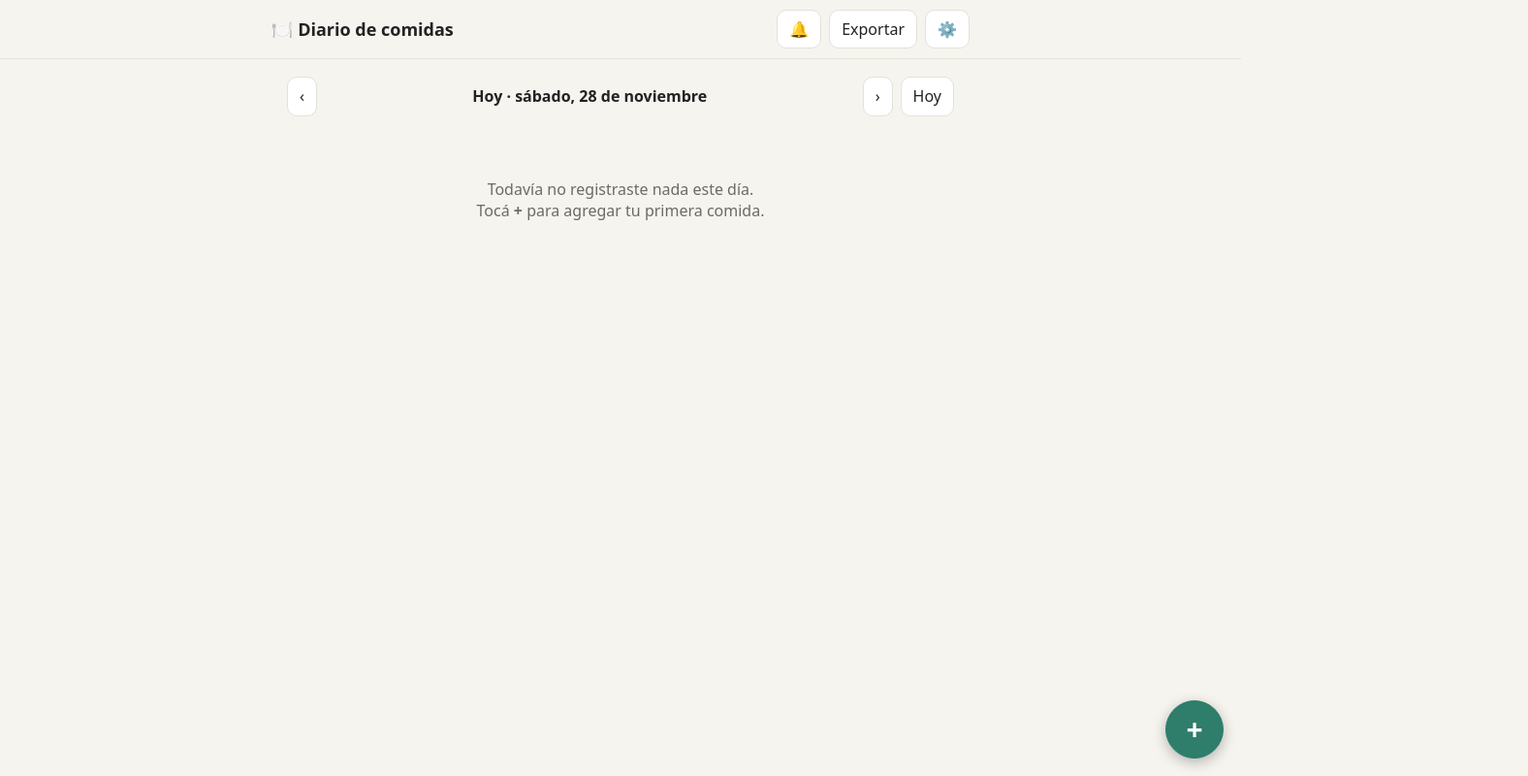
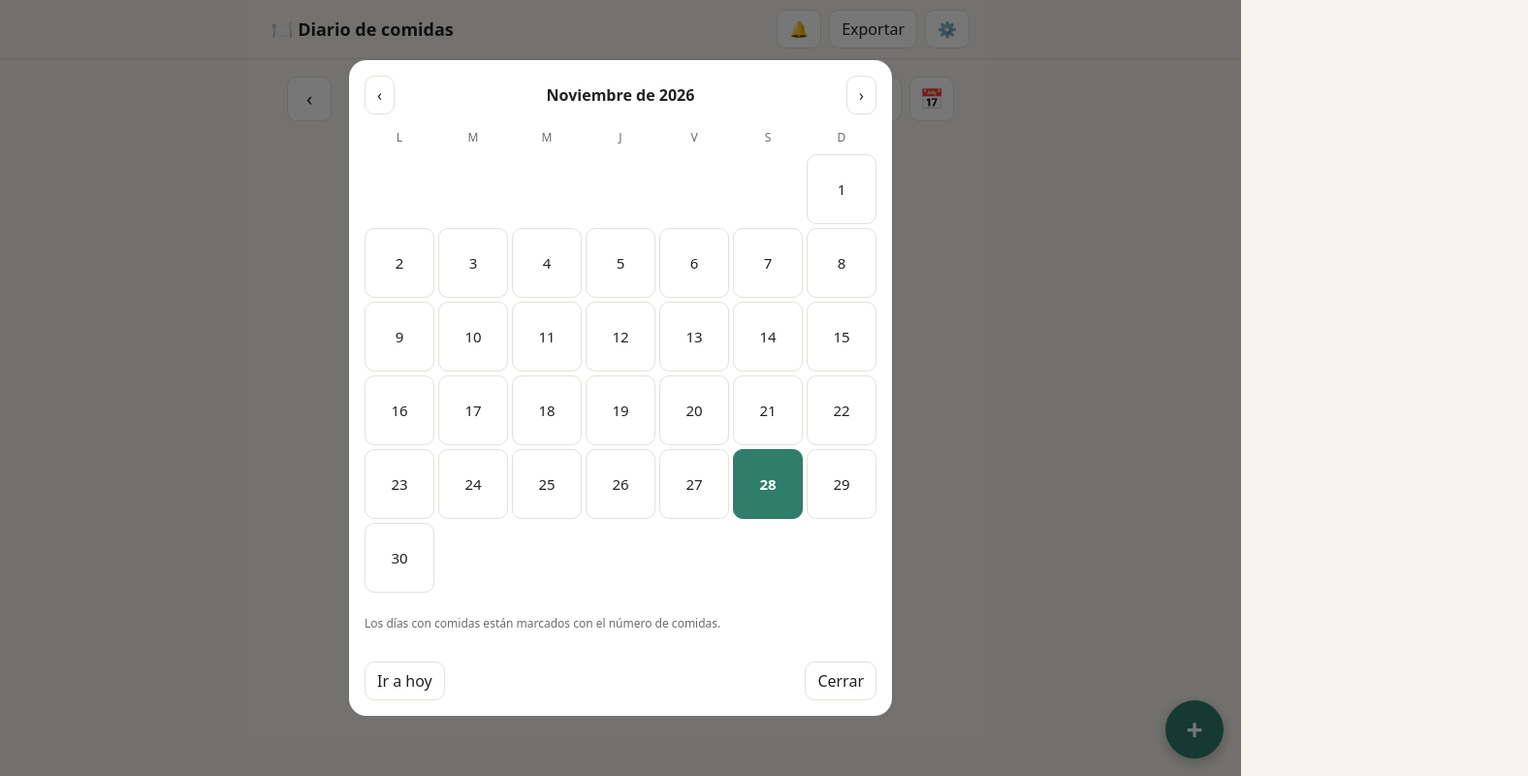
Before and after one commit to julitaras/food-diary, a plain HTML site: page index.html in a window 1280 px wide. Both pictures are taken after a click on the button "Hoy". Shown: the whole page at 97% size, 1576 px wide, since content can reach past the window. Drawn offline with Linux system fonts and the light colour scheme.

Commit message:
Calendario del mes, navegación de día estable y campos sin zoom en iOS
Co-Authored-By: Claude Sonnet 5.5 <noreply@anthropic.com>

```diff
--- a/index.html
+++ b/index.html
@@ -27,9 +27,23 @@ button.danger{color:var(--warn)}
 button:disabled{opacity:.5}
 main{max-width:720px;margin:auto;padding:12px 16px}
 .nav{display:flex;align-items:center;gap:8px;margin:6px 0 14px}
-.nav .d{flex:1;text-align:center;font-weight:600}
+.nav>button{flex:none;width:46px;height:46px;padding:0;font-size:20px}
+.nav .mid{flex:1;min-width:0;height:46px;display:flex;flex-direction:column;align-items:center;justify-content:center;text-align:center;cursor:pointer}
+.nav .d{font-weight:600;max-width:100%;white-space:nowrap;overflow:hidden;text-overflow:ellipsis}
 .nav .d::first-letter{text-transform:uppercase}
-.nav input[type=date]{position:absolute;opacity:0;pointer-events:none}
+.nav .rel{font-size:12px;color:var(--mute);max-width:100%;white-space:nowrap;overflow:hidden;text-overflow:ellipsis;background:none;border:none;padding:0;cursor:pointer}
+.nav .rel.go{color:var(--acc);font-weight:600}
+.calh{display:flex;align-items:center;gap:8px}
+.calh b{flex:1;text-align:center}
+.calh b::first-letter{text-transform:uppercase}
+.cal{display:grid;grid-template-columns:repeat(7,1fr);gap:4px}
+.cal .wd{text-align:center;font-size:12px;color:var(--mute);padding:4px 0}
+.cal button{position:relative;aspect-ratio:1;padding:0;border-radius:10px;font-size:15px}
+.cal button.has{background:var(--acc2)}
+.cal button.t{border-color:var(--acc);font-weight:700}
+.cal button.s{background:var(--acc);color:#fff;border-color:var(--acc)}
+.cal .dot{position:absolute;right:4px;bottom:2px;font-size:10px;line-height:1;color:var(--acc);font-weight:700}
+.cal button.s .dot{color:#fff}
 .meal{background:var(--card);border:1px solid var(--line);border-radius:var(--r);margin-bottom:14px;overflow:hidden}
 .meal img{display:block;width:100%;max-height:420px;object-fit:cover}
 .mb{padding:12px 14px}
@@ -49,7 +63,7 @@ dialog::backdrop{background:#0008}
 .form{padding:16px;display:grid;gap:12px}
 .form h2{margin:0;font-size:18px}
 label{display:grid;gap:4px;font-size:13px;color:var(--mute)}
-input,select,textarea{font:inherit;color:var(--ink);background:var(--bg);border:1px solid var(--line);border-radius:10px;padding:9px 10px;width:100%}
+input,select,textarea{font:inherit;font-size:16px;color:var(--ink);background:var(--bg);border:1px solid var(--line);border-radius:10px;padding:9px 10px;width:100%}
 textarea{min-height:84px;resize:vertical}
 .row{display:grid;grid-template-columns:1fr 1fr;gap:10px}
 .photo{border:2px dashed var(--line);border-radius:12px;min-height:110px;display:grid;place-items:center;overflow:hidden;position:relative;color:var(--mute);text-align:center}
@@ -126,11 +140,10 @@ details.opt .row{margin-top:10px}
 
 <main>
   <div class="nav">
-    <button id="prev">‹</button>
-    <div class="d" id="dayLabel"></div>
-    <button id="next">›</button>
-    <button id="today">Hoy</button>
-    <input type="date" id="jump">
+    <button id="prev" aria-label="Día anterior">‹</button>
+    <div class="mid" id="mid"><div class="d" id="dayLabel"></div><button class="rel" id="today"></button></div>
+    <button id="next" aria-label="Día siguiente">›</button>
+    <button id="calBtn" aria-label="Ver el mes">📅</button>
   </div>
   <div id="list"></div>
 </main>
@@ -177,6 +190,14 @@ details.opt .row{margin-top:10px}
     <button type="submit" class="pri" id="save">Guardar</button>
   </div>
 </form></dialog>
+
+<!-- Calendario -->
+<dialog id="dlgC"><div class="form">
+  <div class="calh"><button type="button" id="calPrev" aria-label="Mes anterior">‹</button><b id="calTitle"></b><button type="button" id="calNext" aria-label="Mes siguiente">›</button></div>
+  <div class="cal" id="calGrid"></div>
+  <p class="help">Los días con comidas están marcados con el número de comidas.</p>
+  <div class="foot"><button type="button" id="calToday">Ir a hoy</button><span style="flex:1"></span><button type="button" id="calClose">Cerrar</button></div>
+</div></dialog>
 
 <!-- Exportar -->
 <dialog id="dlgX"><div class="form">
@@ -274,7 +295,11 @@ const mealsBetween = async (a,b) =>
 let cur = iso(new Date());
 
 async function render(){
-  $('dayLabel').textContent = cur===iso(new Date()) ? 'Hoy · '+fmtDay(cur) : fmtDay(cur);
+  const todayIso=iso(new Date()), diff=Math.round((fromIso(cur)-fromIso(todayIso))/864e5);
+  $('dayLabel').textContent = fmtDay(cur);
+  const rel=diff===0?'Hoy':diff===-1?'Ayer':diff===1?'Mañana':diff<0?`Hace ${-diff} días`:`En ${diff} días`;
+  $('today').textContent = diff===0 ? rel : `${rel} · volver a hoy`;
+  $('today').classList.toggle('go', diff!==0);
   const ms = await mealsBetween(cur,cur);
   $('list').innerHTML = ms.length ? ms.map(cardHTML).join('') :
     `<div class="empty">Todavía no registraste nada este día.<br>Tocá <b>+</b> para agregar tu primera comida.</div>`;
@@ -305,9 +330,32 @@ $('list').onclick = async e => {
 };
 $('prev').onclick = () => { cur=addDays(cur,-1); render(); };
 $('next').onclick = () => { cur=addDays(cur,1); render(); };
-$('today').onclick = () => { cur=iso(new Date()); render(); };
-$('dayLabel').onclick = () => { $('jump').value=cur; try{$('jump').showPicker()}catch{$('jump').focus()} };
-$('jump').onchange = () => { if($('jump').value){cur=$('jump').value; render();} };
+$('today').onclick = e => { e.stopPropagation(); if(cur!==iso(new Date())){ cur=iso(new Date()); render(); } else openCal(); };
+$('mid').onclick = e => { if(e.target.id!=='today') openCal(); };
+$('calBtn').onclick = () => openCal();
+
+/* ---------- Calendario del mes ---------- */
+let calM;
+async function openCal(){ const d=fromIso(cur); calM={y:d.getFullYear(),m:d.getMonth()}; await drawCal(); $('dlgC').showModal(); }
+async function drawCal(){
+  const first=new Date(calM.y,calM.m,1), last=new Date(calM.y,calM.m+1,0);
+  const ms=await mealsBetween(iso(first),iso(last)), cnt={};
+  ms.forEach(m=>cnt[m.date]=(cnt[m.date]||0)+1);
+  $('calTitle').textContent=first.toLocaleDateString('es-AR',{month:'long',year:'numeric'});
+  const todayIso=iso(new Date()), lead=(first.getDay()+6)%7;
+  let h=['L','M','M','J','V','S','D'].map(n=>`<div class="wd">${n}</div>`).join('');
+  for(let i=0;i<lead;i++) h+='<i></i>';
+  for(let d=1;d<=last.getDate();d++){
+    const k=iso(new Date(calM.y,calM.m,d));
+    h+=`<button data-d="${k}" class="${cnt[k]?'has ':''}${k===todayIso?'t ':''}${k===cur?'s':''}">${d}${cnt[k]?`<span class="dot">${cnt[k]}</span>`:''}</button>`;
+  }
+  $('calGrid').innerHTML=h;
+}
+$('calPrev').onclick=()=>{ calM.m--; if(calM.m<0){calM.m=11;calM.y--;} drawCal(); };
+$('calNext').onclick=()=>{ calM.m++; if(calM.m>11){calM.m=0;calM.y++;} drawCal(); };
+$('calGrid').onclick=e=>{ const d=e.target.closest('[data-d]')?.dataset.d; if(!d) return; cur=d; $('dlgC').close(); render(); };
+$('calToday').onclick=()=>{ cur=iso(new Date()); $('dlgC').close(); render(); };
+$('calClose').onclick=()=>$('dlgC').close();
 
 /* ---------- Formulario ---------- */
 let editing=null, photoData=null;
```
